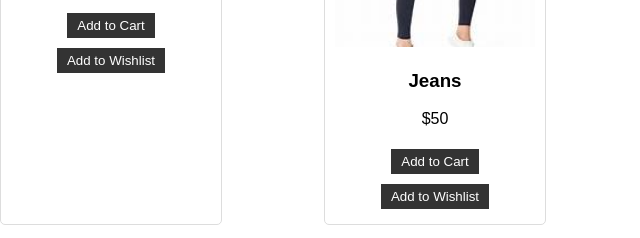
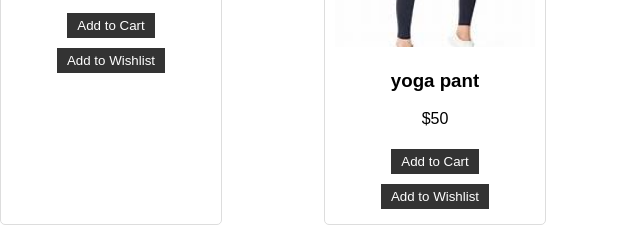
Before and after one commit to A-JAHNAVI/lululemon, a plain HTML site: page index.html in a window 1280 px wide. Shown: the part 291-529 px from the top of the page, 0-640 px from the left. Drawn offline with Linux system fonts and the light colour scheme.

```diff
--- a/index.html
+++ b/index.html
@@ -29,7 +29,7 @@
     // List of products
     const products = [
       { id: 1, name: "T-Shirt", price: 20, image: "images/tshirt.jpg" },
-      { id: 2, name: "Jeans", price: 50, image: "images/jeans.jpg" },
+      { id: 2, name: "yoga pant", price: 50, image: "images/jeans.jpg" },
       { id: 3, name: "Sneakers", price: 80, image: "images/sneakers.jpg" },
       { id: 4, name: "Jacket", price: 100, image: "images/jacket.jpg" },
       { id: 5, name: "Hat", price: 15, image: "images/hat.jpg" },
```
